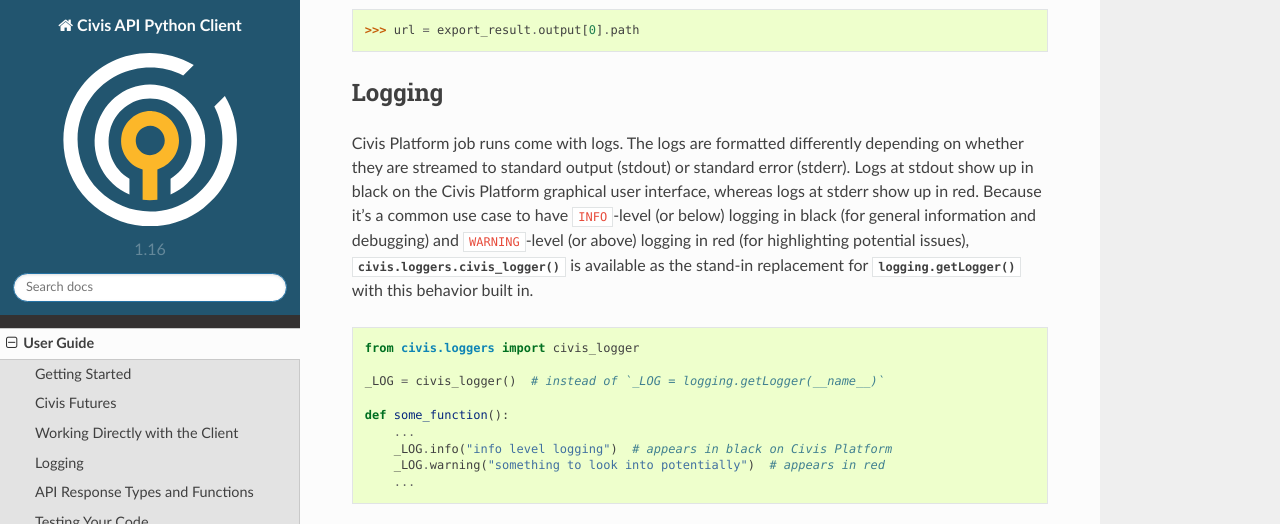
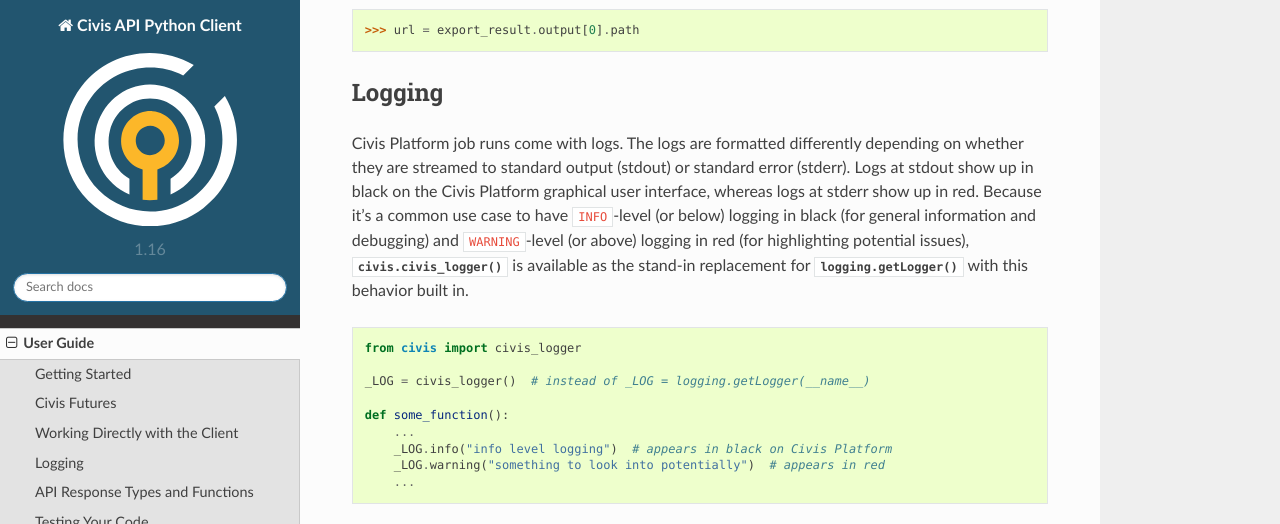
Before and after one commit to civisanalytics/civis-python, a Sphinx documentation site: the page built from docs/source/user_guide.rst, in a window 1280 px wide and 900 px high, scrolled down 3334 px, cut to the strip 0-524 px from the top of the window. Built offline with Sphinx 7.4.7 and the Read the Docs theme 2.0.0, drawn with Linux system fonts in a browser that asks for light colours.

Commit message:
ENH civis_logger importable under civis

```diff
--- a/civis/__init__.py
+++ b/civis/__init__.py
@@ -1,10 +1,11 @@
 from importlib.metadata import version
 
 from civis.civis import APIClient, find, find_one
+from civis.loggers import civis_logger
 from civis.service_client import ServiceClient
 from civis import io, ml, parallel, utils
 
 
 __version__ = version("civis")
 __all__ = ["__version__", "APIClient", "find", "find_one", "io",
-           "ml", "parallel", "ServiceClient", "utils"]
+           "civis_logger", "ml", "parallel", "ServiceClient", "utils"]
--- a/docs/source/user_guide.rst
+++ b/docs/source/user_guide.rst
@@ -201,14 +201,14 @@
 Because it's a common use case to have ``INFO``-level (or below) logging in black
 (for general information and debugging) and ``WARNING``-level (or above) logging
 in red (for highlighting potential issues),
-:func:`civis.loggers.civis_logger` is available as the stand-in replacement
+:func:`civis.civis_logger` is available as the stand-in replacement
 for :func:`logging.getLogger` with this behavior built in.
 
 .. code:: python
 
-    from civis.loggers import civis_logger
+    from civis import civis_logger
 
-    _LOG = civis_logger()  # instead of `_LOG = logging.getLogger(__name__)`
+    _LOG = civis_logger()  # instead of _LOG = logging.getLogger(__name__)
 
     def some_function():
         ...
@@ -216,10 +216,12 @@
         _LOG.warning("something to look into potentially")  # appears in red
         ...
 
+.. currentmodule:: civis
+
 .. autosummary::
    :toctree: generated
 
-   civis.loggers.civis_logger
+   civis_logger
 
 
 API Response Types and Functions
```
Also changed, not shown: CHANGELOG.md (+1 -0 lines), 1 other file.
